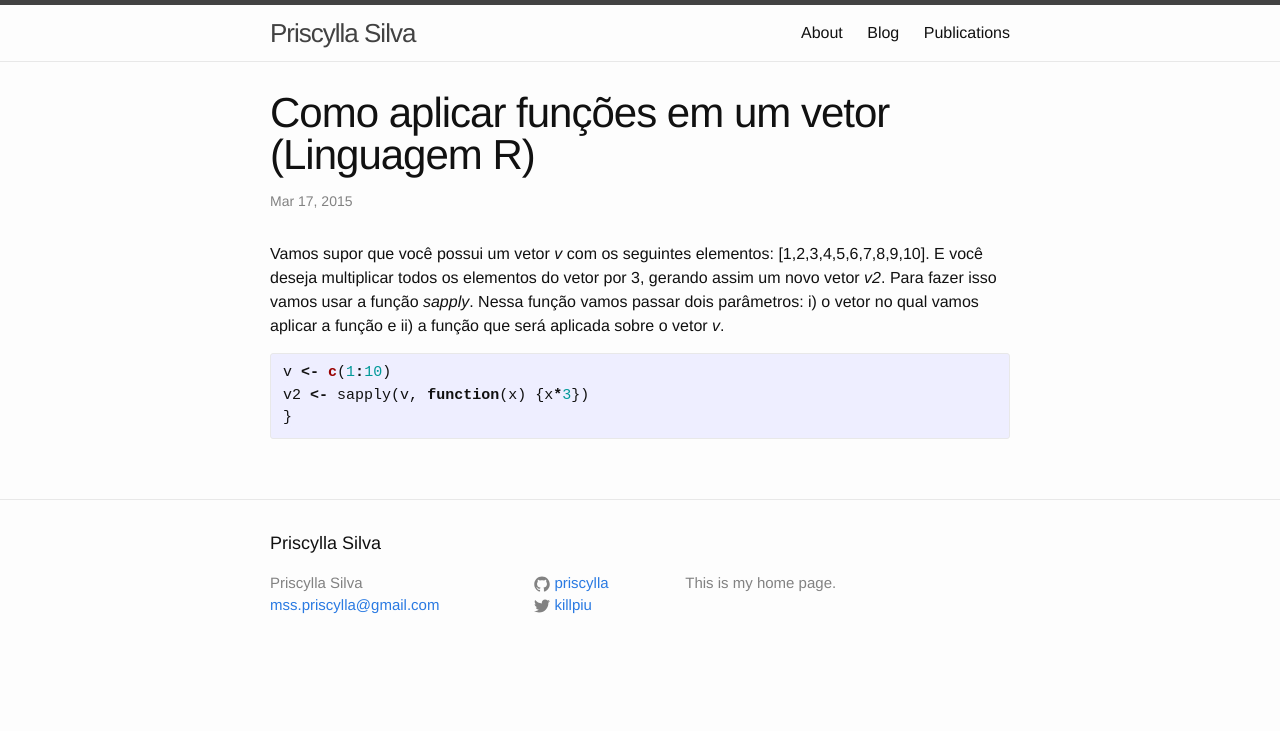
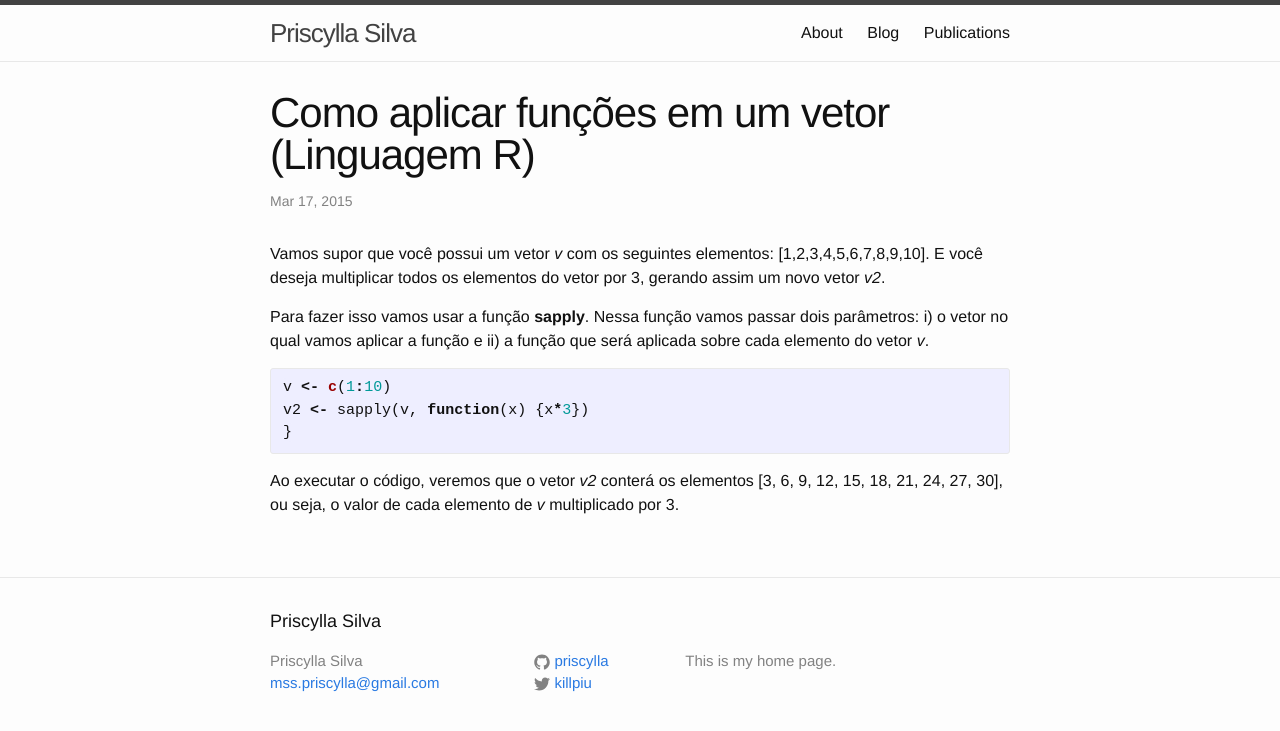
Before and after one commit to priscylla/priscylla.github.io, a Jekyll site: the page built from _posts/2014-03-17-tutorial-R-1.markdown, in a window 1280 px wide. Shown: the top 731 px of the page. Built offline with Jekyll 4.4.1, drawn with Linux system fonts in a browser that asks for light colours; comment, search, counter and statistics services are not loaded.

Commit message:
mudando post sobre aplicação de funções em um vetor em R

```diff
--- a/_posts/2014-03-17-tutorial-R-1.markdown
+++ b/_posts/2014-03-17-tutorial-R-1.markdown
@@ -6,10 +6,13 @@ categories: tutorial, R
 ---
 
 Vamos supor que você possui um vetor *v* com os seguintes elementos: [1,2,3,4,5,6,7,8,9,10]. E você deseja multiplicar todos os elementos do vetor por 3, gerando assim um novo vetor *v2*.
-Para fazer isso vamos usar a função *sapply*. Nessa função vamos passar dois parâmetros: i) o vetor no qual vamos aplicar a função e ii) a função que será aplicada sobre o vetor *v*.
+
+Para fazer isso vamos usar a função **sapply**. Nessa função vamos passar dois parâmetros: i) o vetor no qual vamos aplicar a função e ii) a função que será aplicada sobre cada elemento do vetor *v*.
 
 {% highlight R %}
 v <- c(1:10)
 v2 <- sapply(v, function(x) {x*3})
 }
 {% endhighlight %}
+
+Ao executar o código, veremos que o vetor *v2* conterá os elementos [3,  6,  9, 12, 15, 18, 21, 24, 27, 30], ou seja, o valor de cada elemento de *v* multiplicado por 3.
```
